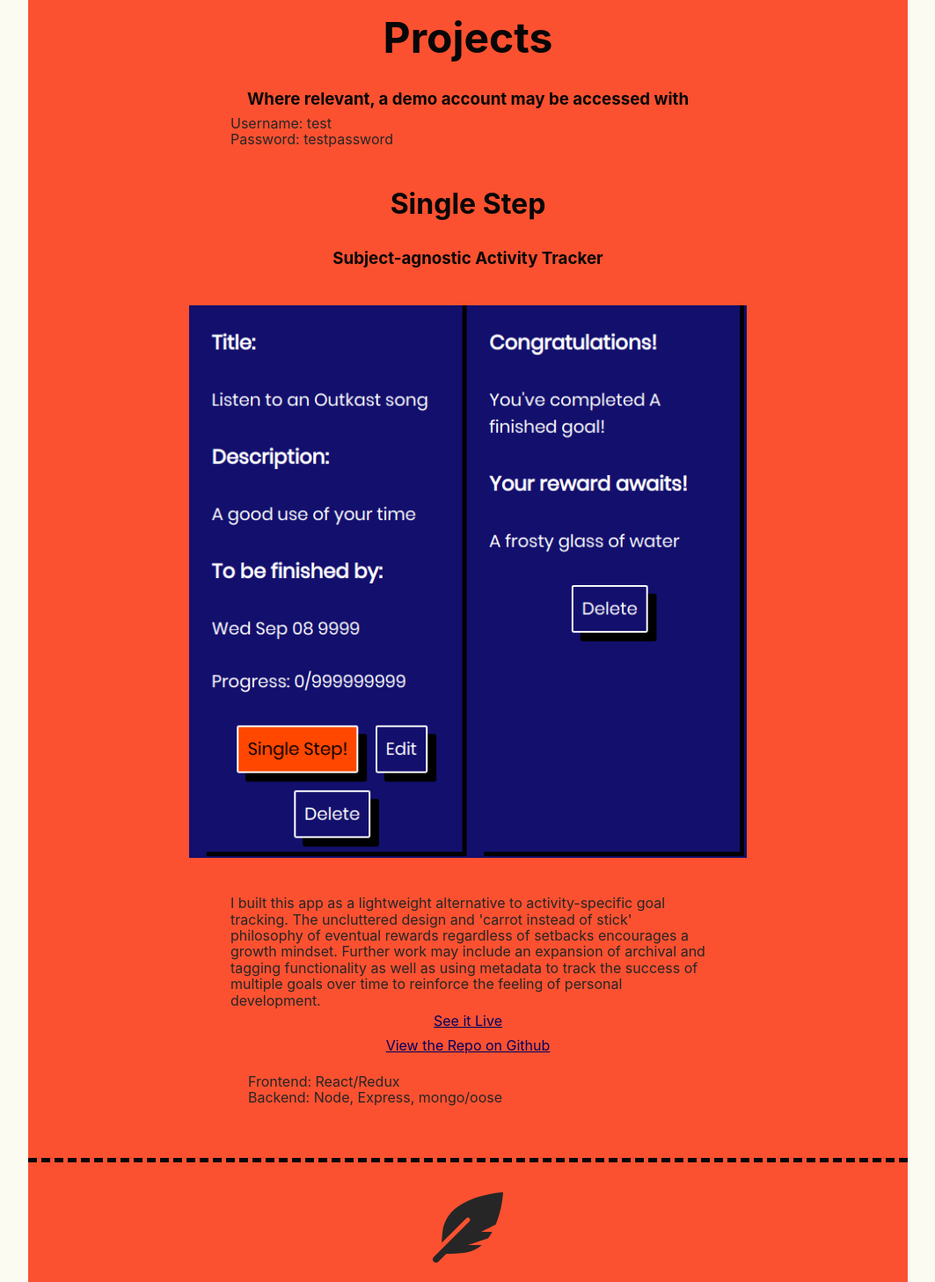
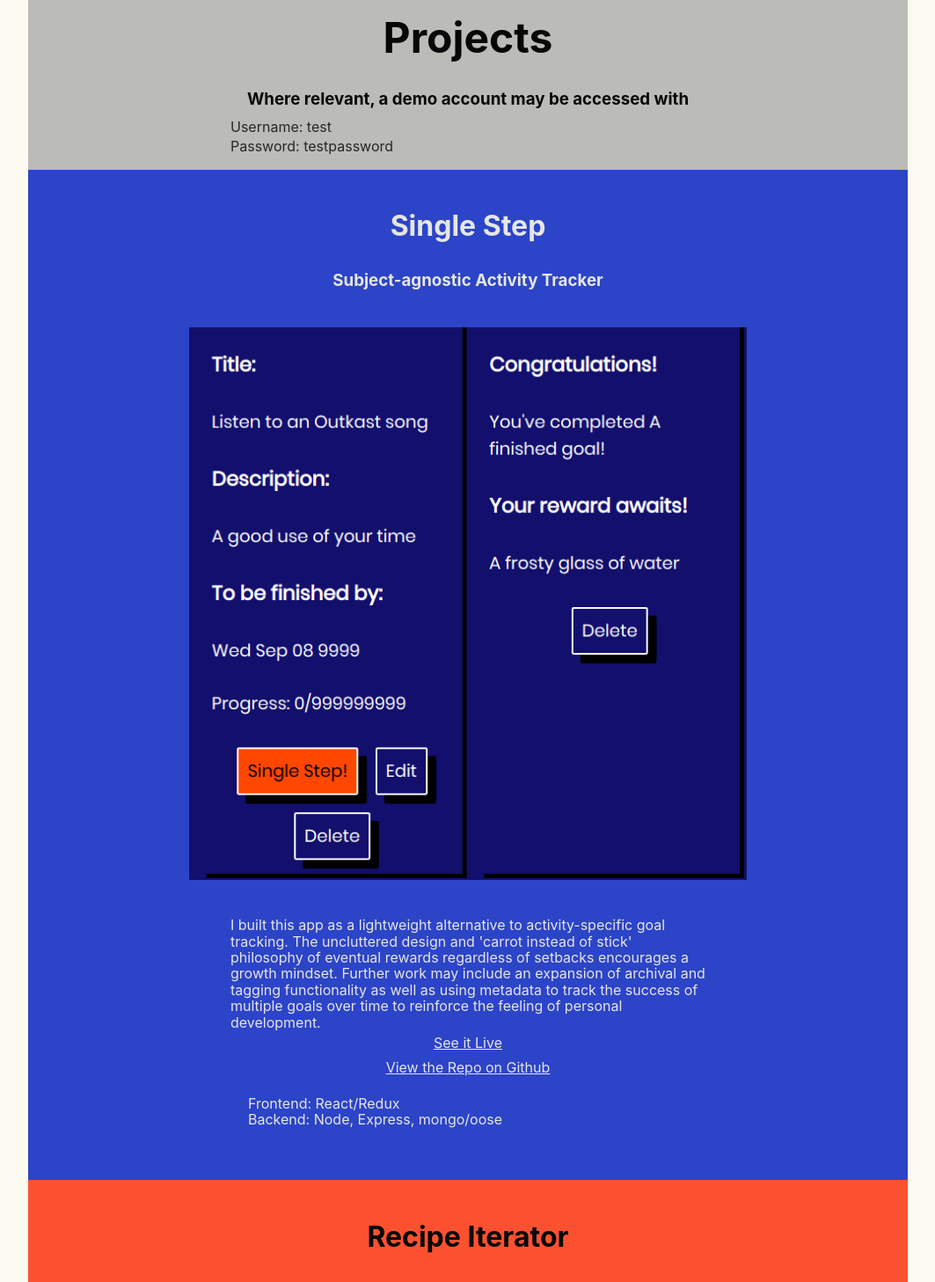
Before and after one commit to jack8191/jack-eichner-portfolio, a React (Create React App) app: page / in a window 1280 px wide. Shown: the part 980-2437 px from the top of the page at 88% size, without its empty margins (108-1171 px from the left). Built offline with nearby package versions, Linux system fonts and the light colour scheme.

Commit message:
tweaked css

```diff
--- a/package.json
+++ b/package.json
@@ -7,6 +7,7 @@
     "react-dom": "^16.8.5",
     "react-scripts": "2.1.8",
     "react-scroll-to-component": "^1.0.2",
+    "scripts-dev": "^1.1.0",
     "serve": "^11.0.0"
   },
   "scripts": {
--- a/public/index.html
+++ b/public/index.html
@@ -10,6 +10,8 @@
       content="width=device-width, initial-scale=1, shrink-to-fit=no"
     />
     <meta name="theme-color" content="#000000" />
+    <meta name="Description" content="Jack Eichner Web Developer Portfolio">
+
     <!--
       manifest.json provides metadata used when your web app is installed on a
       user's mobile device or desktop. See https://developers.google.com/web/fundamentals/web-app-manifest/
--- a/src/App.css
+++ b/src/App.css
@@ -427,7 +427,7 @@ header {
 }
 
 .projects {
-  background-color: #FC5130;
+  background-color: rgb(187, 187, 183);
   padding-top: 20px;
   margin-top: 50px;
   color: #262626;
@@ -440,11 +440,31 @@ header {
 }
 
 .project {
-  background-color: #FC5130;
   padding: 20px;
   /* border-top: 5px solid grey; */
-  border-bottom: 5px dashed #070707;
-  margin-bottom: 34px;
+  /* border-bottom: 5px dashed #070707; */
+}
+
+.Single {
+  background-color: rgb(44, 68, 199);
+  color: #E5E6E4;
+}
+
+.Single>h2, .Single>h3 {
+  color: #E5E6E4;
+}
+
+.Single>a {
+  color: #E5E6E4;
+}
+
+.Surreal {
+  background-color: aquamarine;
+  color: #262626;
+}
+
+.Recipe {
+  background-color: #FC5130
 }
 
 .project>h2 {
@@ -464,8 +484,11 @@ a {
 }
 
 .test-credentails {
-  padding-top: 0px;
+  margin-bottom: 17px;
+}
 
+.test-credentails>p {
+  padding-top: 4px;
 }
 
 ul {
--- a/src/App.js
+++ b/src/App.js
@@ -7,12 +7,6 @@ import Project from './project'
 import Contact from './contact'
 
 class App extends Component {
-  // constructor(props) {
-  //   super(props)
-  //   this.bioMarker = React.createRef()
-  //   this.projectMarker = React.createRef()
-  //   this.contactMarker = React.createRef()
-  // }
   render() {
     return (
       <div className="App">
@@ -29,13 +23,15 @@ class App extends Component {
           <div className='projects' ref={(section) => { this.projects = section }}>
             <i className="fas fa-archway fa-6x"></i>
             <h2>Projects</h2>
-            <h3>Where relevant, a demo account may be accessed with</h3>
-            <p className="test-credentails">Username: test</p>
-            <p className="test-credentails">Password: testpassword</p>
+            <section className="test-credentails">
+              <h3>Where relevant, a demo account may be accessed with</h3>
+              <p>Username: test</p>
+              <p>Password: testpassword</p>
+            </section>
             <Project info={copy.projects.singleStep}/>
-            <i className="fas fa-feather-alt fa-5x"></i>
+            {/* <i className="fas fa-feather-alt fa-5x"></i> */}
             <Project info={copy.projects.recipeIterator}/>
-            <i className="fas fa-bolt fa-5x"></i>
+            {/* <i className="fas fa-bolt fa-5x"></i> */}
             <Project info={copy.projects.surrealImageQuoteMachine}/>
           </div>
           <div className='contact' ref={(section) => { this.contact = section }}>
--- a/src/project.js
+++ b/src/project.js
@@ -2,7 +2,7 @@ import React from 'react'
 
 export default function Project(props) {
     return (
-        <section className="project">
+        <section className={'project ' + props.info.title}>
             <h2>{props.info.title}</h2>
             <h3>{props.info.descriptionHeader}</h3>
             <img src={props.info.screenshot} alt="project screenshot"/>
```
Also changed, not shown: 1 other file (tests, documents, lock files or other folders).
